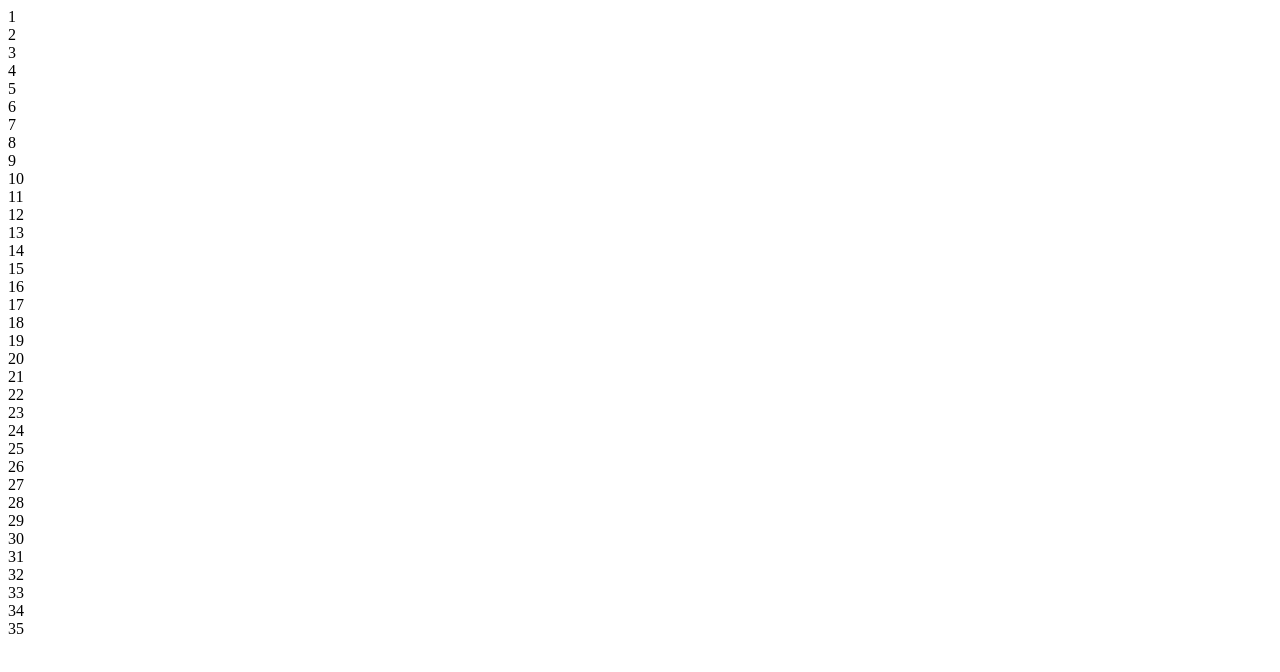
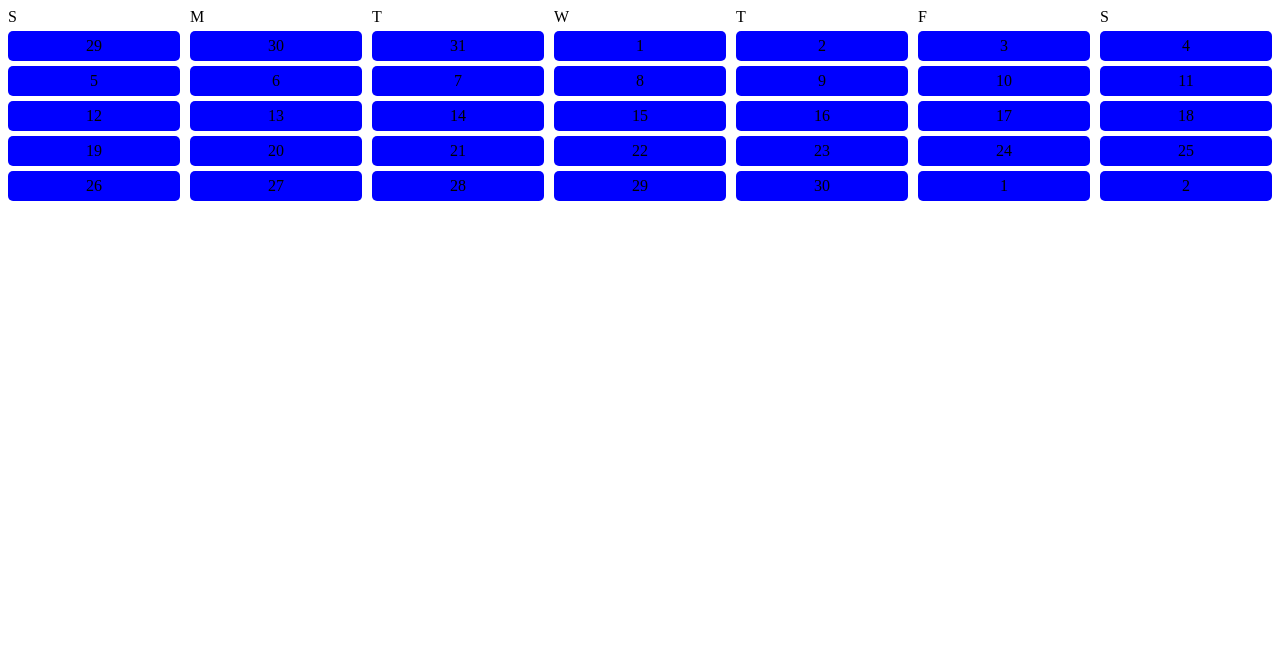
Before and after one commit to Shoeb1989/Responsive-layout, a plain HTML site: page index.html in a window 1280 px wide. Drawn offline with Linux system fonts and the light colour scheme.

Commit message:
Date Add

```diff
--- a/index.css
+++ /dev/null
@@ -1,4 +0,0 @@
-.Con{
-    display: grid;
-    grid-template-columns: repeat(7, 1fr);
-}
--- a/index.html
+++ b/index.html
@@ -4,9 +4,20 @@
     <meta charset="UTF-8">
     <meta name="viewport" content="width=device-width, initial-scale=1.0">
     <title>Flexbox Layout</title>
+    <link rel="stylesheet" href="style.css">
 </head>
 <body>
-    <div class="Con">
+    <div class="flex">
+        <div class="day">S</div>
+        <div class="day">M</div>
+        <div class="day">T</div>
+        <div class="day">W</div>
+        <div class="day">T</div>
+        <div class="day">F</div>
+        <div class="day">S</div>
+        <div class="date">29</div>
+        <div class="date">30</div>
+        <div class="date">31</div>
         <div class="date">1</div>
         <div class="date">2</div>
         <div class="date">3</div>
@@ -37,11 +48,9 @@
         <div class="date">28</div>
         <div class="date">29</div>
         <div class="date">30</div>
-        <div class="date">31</div>
-        <div class="date">32</div>
-        <div class="date">33</div>
-        <div class="date">34</div>
-        <div class="date">35</div>
+        <div class="date">1</div>
+        <div class="date">2</div>
+
 
     </div>
 </body>
--- /dev/null
+++ b/style.css
@@ -0,0 +1,17 @@
+.flex{
+    display: grid;
+    grid-template-columns: repeat(7, 1fr);
+    row-gap: 5px;
+    column-gap: 10px;
+}
+
+
+.date{
+    background-color: blue;
+    border-radius: 5px;
+    height: 30px;
+    display: flex;
+    justify-content: center;
+    align-items: center;
+    font-size: 1.2;
+}
```
